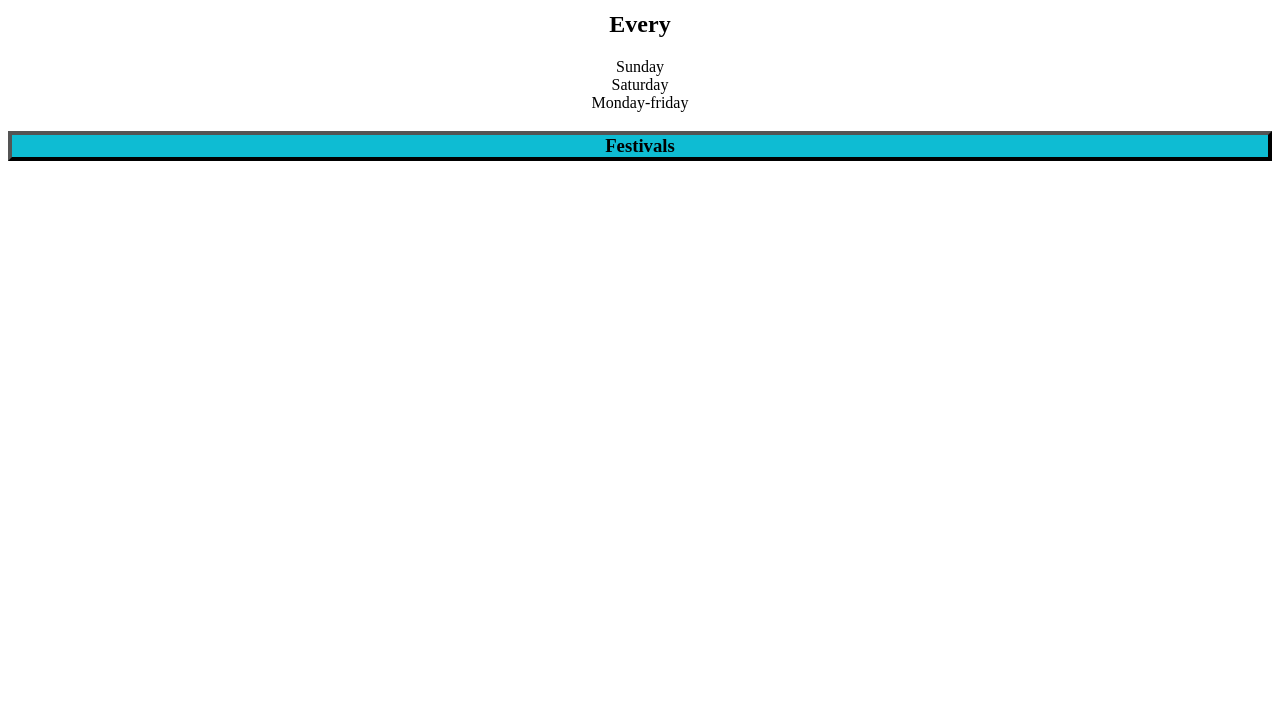
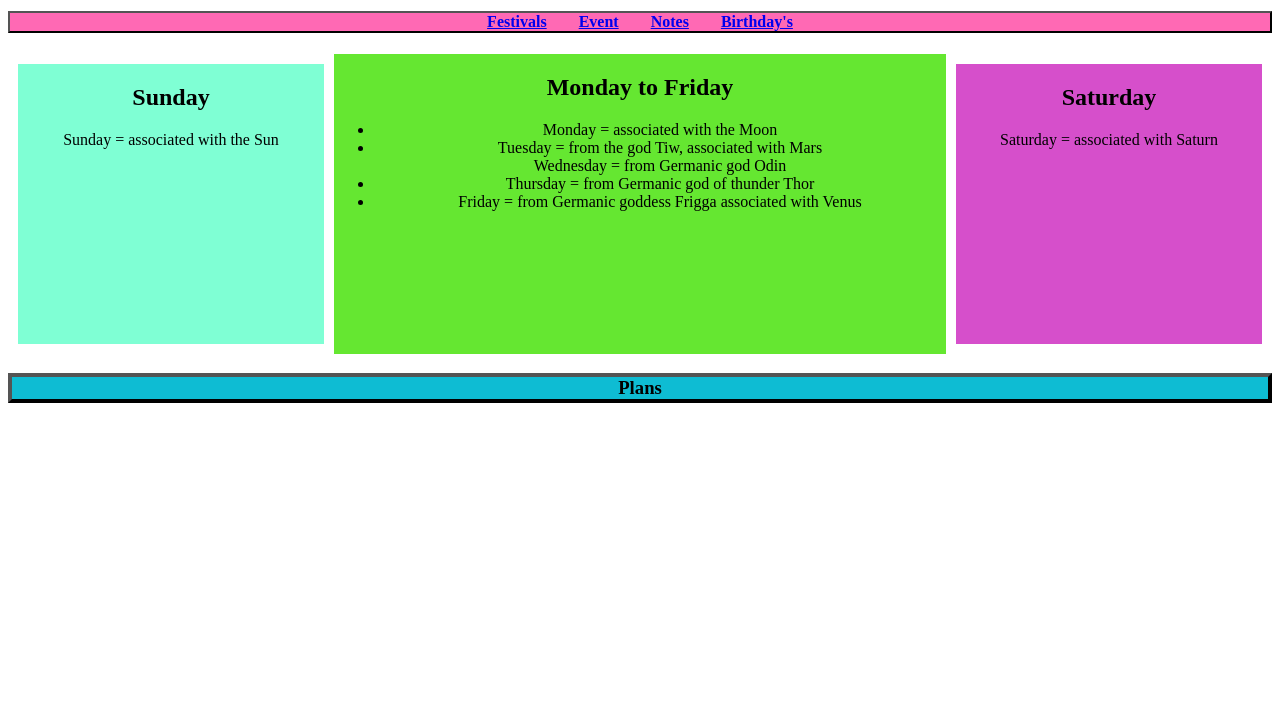
Before and after one commit to VadluriSireChandana/GithubDemo, a plain HTML site: page task1,18march.html in a window 1280 px wide. Shown: the part 77-800 px from the top of the page. Drawn offline with Linux system fonts and the light colour scheme.

Commit message:
okay done

```diff
--- a/task1,18march.css
+++ b/task1,18march.css
@@ -16,10 +16,10 @@ h3{
 }
 .row{
   display:inline-flex;
-  height : 400px;
+  height : 300px;
   width: 100%;
 }
-  .left, .right {
+.left, .right {
     margin: 10px;
     width: 25%;
   }
--- a/task1,18march.html
+++ b/task1,18march.html
@@ -5,18 +5,37 @@
     <title>MY HOME</title>
     <center>
         <link href="task1,18march.css" rel="stylesheet" type="text/css">
-    <HEAD><h1><b>My Sweet Home</b></h1></head>
-        <h2> Every </h2>
-        <div class="context1">
-            Sunday
-        </div>
-        <div class="maincontext">
-            Saturday
-        </div>
-        <div class="context2">
-            Monday-friday
-        </div>
-        <h3> Festivals </h3>
+    <HEAD><h1>M Y W E E K<b><nav>
+        </b></h1></head><p>
+        <h4> <a href="/sunday/">Festivals</a> &nbsp;&nbsp;&nbsp;&nbsp;&nbsp;&nbsp;
+            <a href="/monday/">Event</a> &nbsp;&nbsp;&nbsp;&nbsp;&nbsp;&nbsp;
+            <a href="/tuesdy/">Notes</a> &nbsp;&nbsp;&nbsp;&nbsp;&nbsp;&nbsp;
+            <a href="/wednesday/">Birthday's</a>
+          </nav> </h4></p>
+          <div class="row">
+            <div class="column left" style="background-color:aquamarine;">
+              <h2>Sunday</h2>
+              <p>
+                Sunday = associated with the Sun
+              </p>&nbsp;
+            </div>
+            <div class="column middle" style="background-color:rgb(101, 231, 49);">
+                <h2>Monday to Friday </h2>
+                <p>
+                    <ul>
+                    <li>Monday = associated with the Moon</li>
+                    <li>Tuesday = from the god Tiw, associated with Mars</li>
+                    </li>Wednesday = from Germanic god Odin</li>
+                    <li>Thursday = from Germanic god of thunder Thor</li>
+                    <li>Friday = from Germanic goddess Frigga associated with Venus </li>
+                </ul>
+            </div>
+            <div class="column right" style="background-color:rgb(214, 79, 203);">
+              <h2>Saturday</h2>
+              Saturday = associated with Saturn
+            </div>
+          </div>
+        <h3> Plans </h3>
     </center>
 
 </head>
```
